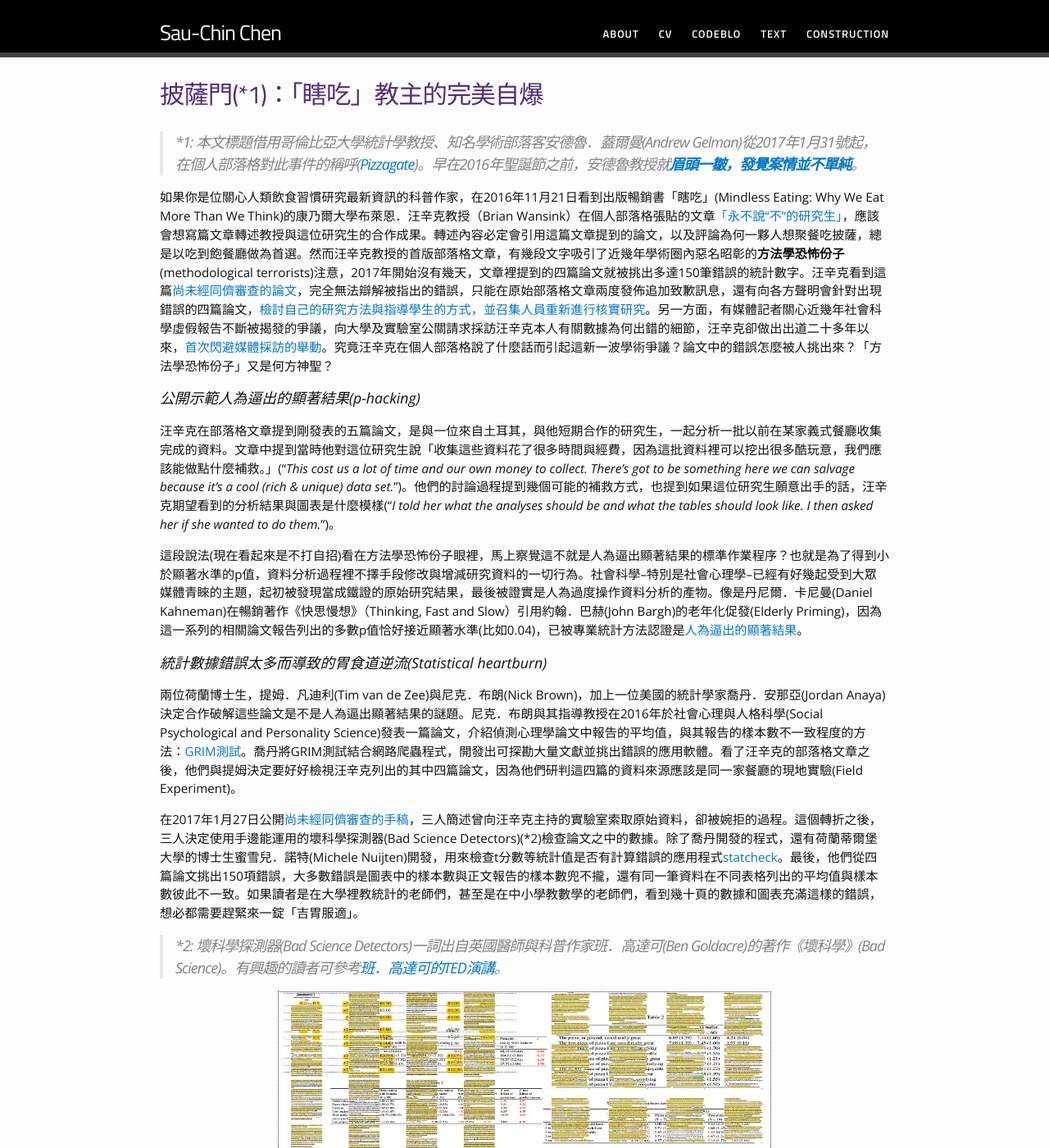
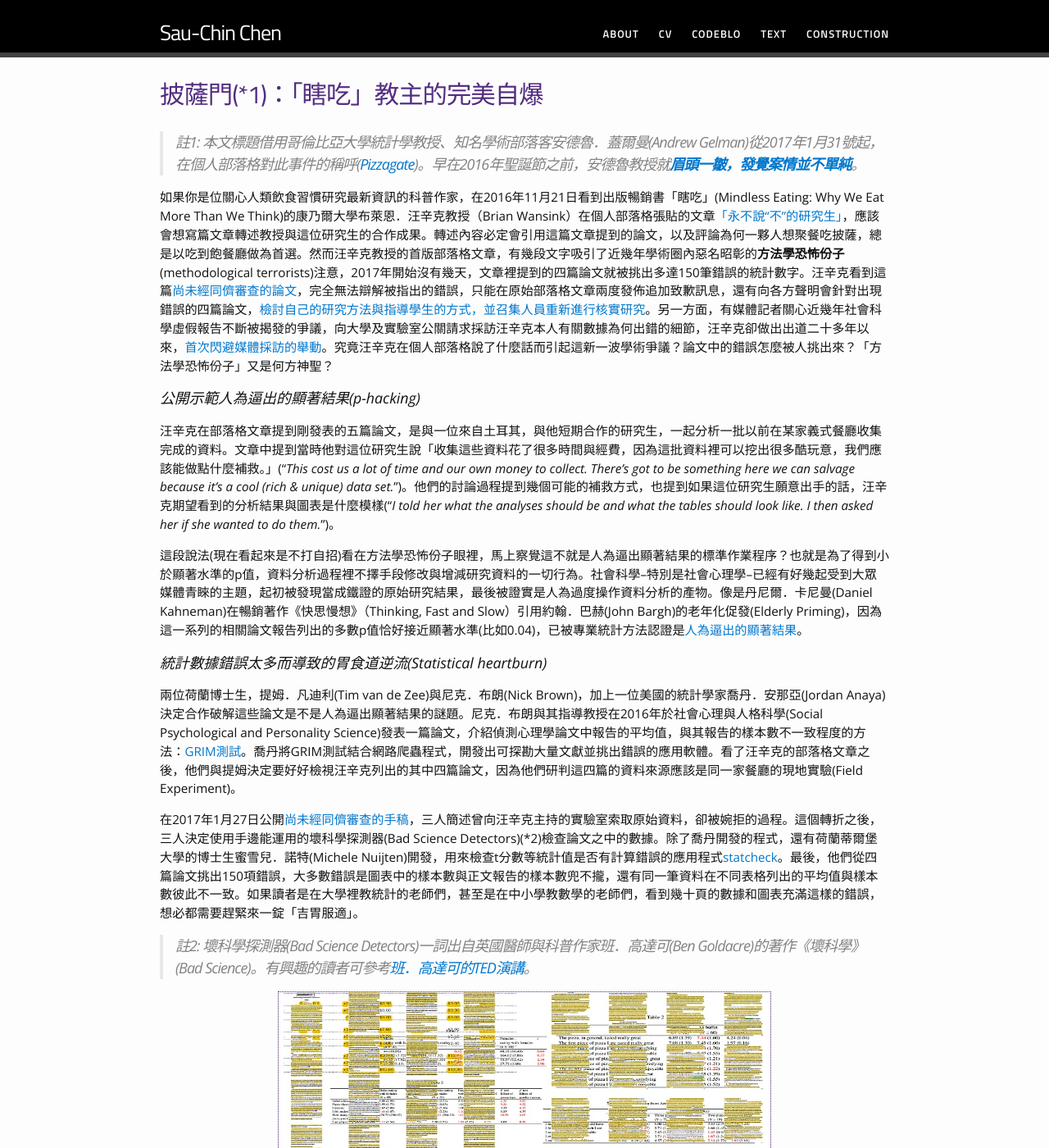
Before and after one commit to SCgeeker/SCgeeker.github.io, a Jekyll site: the page built from Text/text_2017006.md, in a window 1280 px wide and 1400 px high. Shown: the whole window at 82% size. Built offline with Jekyll 4.4.1, drawn with Linux system fonts in a browser that asks for light colours; comment, search, counter and statistics services are not loaded.

Commit message:
Rebuild the site

```diff
--- a/Text/text_2017006.md
+++ b/Text/text_2017006.md
@@ -4,7 +4,7 @@ title: 披薩門(*1)：「瞎吃」教主的完美自爆
 permalink: /Text/text_2017006/
 ---
 
-> \*1: 本文標題借用哥倫比亞大學統計學教授、知名學術部落客安德魯．蓋爾曼(Andrew Gelman)從2017年1月31號起，在個人部落格對此事件的稱呼([Pizzagate][1])。早在2016年聖誕節之前，安德魯教授就[**眉頭一皺，發覺案情並不單純**][2]。
+> 註1: 本文標題借用哥倫比亞大學統計學教授、知名學術部落客安德魯．蓋爾曼(Andrew Gelman)從2017年1月31號起，在個人部落格對此事件的稱呼([Pizzagate][1])。早在2016年聖誕節之前，安德魯教授就[**眉頭一皺，發覺案情並不單純**][2]。
 
 如果你是位關心人類飲食習慣研究最新資訊的科普作家，在2016年11月21日看到出版暢銷書「瞎吃」(Mindless Eating: Why We Eat More Than We Think)的康乃爾大學布萊恩．汪辛克教授（Brian Wansink）在個人部落格張貼的文章[「永不說“不”的研究生」][3]，應該會想寫篇文章轉述教授與這位研究生的合作成果。轉述內容必定會引用這篇文章提到的論文，以及評論為何一夥人想聚餐吃披薩，總是以吃到飽餐廳做為首選。然而汪辛克教授的首版部落格文章，有幾段文字吸引了近幾年學術圈內惡名昭彰的**方法學恐怖份子**(methodological terrorists)注意，2017年開始沒有幾天，文章裡提到的四篇論文就被挑出多達150筆錯誤的統計數字。汪辛克看到這篇[尚未經同儕審查的論文][7]，完全無法辯解被指出的錯誤，只能在原始部落格文章兩度發佈追加致歉訊息，還有向各方聲明會針對出現錯誤的四篇論文，[檢討自己的研究方法與指導學生的方式，並召集人員重新進行核實研究][11]。另一方面，有媒體記者關心近幾年社會科學虛假報告不斷被揭發的爭議，向大學及實驗室公關請求採訪汪辛克本人有關數據為何出錯的細節，汪辛克卻做出出道二十多年以來，[首次閃避媒體採訪的舉動][4]。究竟汪辛克在個人部落格說了什麼話而引起這新一波學術爭議？論文中的錯誤怎麼被人挑出來？「方法學恐怖份子」又是何方神聖？
 
@@ -20,9 +20,10 @@ permalink: /Text/text_2017006/
 
 在2017年1月27日公開[尚未經同儕審查的手稿][7]，三人簡述曾向汪辛克主持的實驗室索取原始資料，卻被婉拒的過程。這個轉折之後，三人決定使用手邊能運用的壞科學探測器(Bad Science Detectors)(*2)檢查論文之中的數據。除了喬丹開發的程式，還有荷蘭蒂爾堡大學的博士生蜜雪兒．諾特(Michele Nuijten)開發，用來檢查t分數等統計值是否有計算錯誤的應用程式[statcheck][8]。最後，他們從四篇論文挑出150項錯誤，大多數錯誤是圖表中的樣本數與正文報告的樣本數兜不攏，還有同一筆資料在不同表格列出的平均值與樣本數彼此不一致。如果讀者是在大學裡教統計的老師們，甚至是在中小學教數學的老師們，看到幾十頁的數據和圖表充滿這樣的錯誤，想必都需要趕緊來一錠「吉胃服適」。
 
-> \*2: 壞科學探測器(Bad Science Detectors)一詞出自英國醫師與科普作家班．高達可(Ben Goldacre)的著作《壞科學》(Bad Science)。有興趣的讀者可參考[班．高達可的TED演講][14]。
+> 註2: 壞科學探測器(Bad Science Detectors)一詞出自英國醫師與科普作家班．高達可(Ben Goldacre)的著作《壞科學》(Bad Science)。有興趣的讀者可參考[班．高達可的TED演講][14]。
 
 {% include image.html url="/images/errors-overlay.jpg" caption="提姆等人掃瞄汪辛克過去19年(1997~2006)的著作，挑出的錯誤圖表拼圖。" width=600 align="center" %}
+
 > 圖片來源：提姆、凡迪利的個人貼文[The Wansink Dossier: An Overview][16]，經提姆、凡迪利同意轉載於此。
 
 ### 方法學恐怖份子從何而來？
--- a/_config.yml
+++ b/_config.yml
@@ -28,6 +28,7 @@ kramdown:
 #exclude: [".rvmrc", ".rbenv-version", "README.md", "Rakefile", "changelog.md"]
 #auto: true
 #pygments: true
+# Regeneration: --watch
 
 # Other options
 ### Disable permalink, blog posts are available
```
Also changed, not shown: 2 other files.
